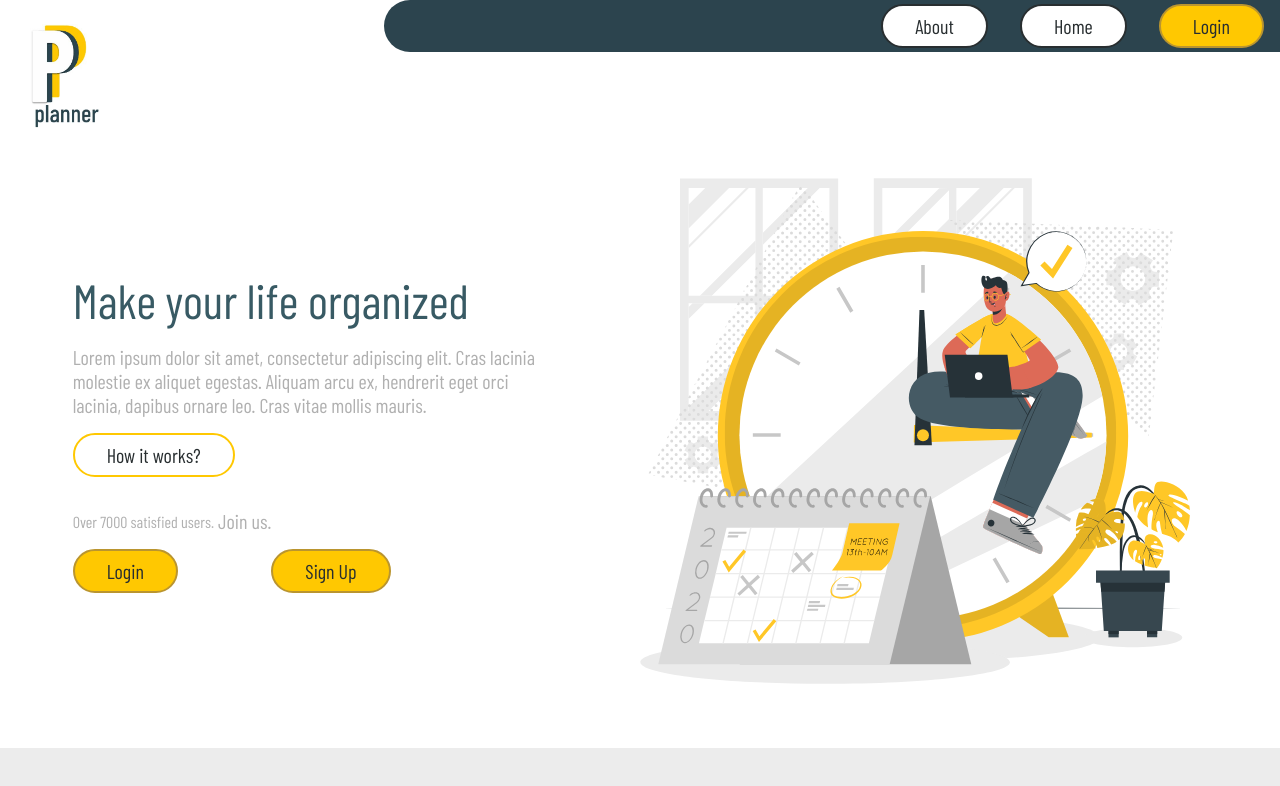
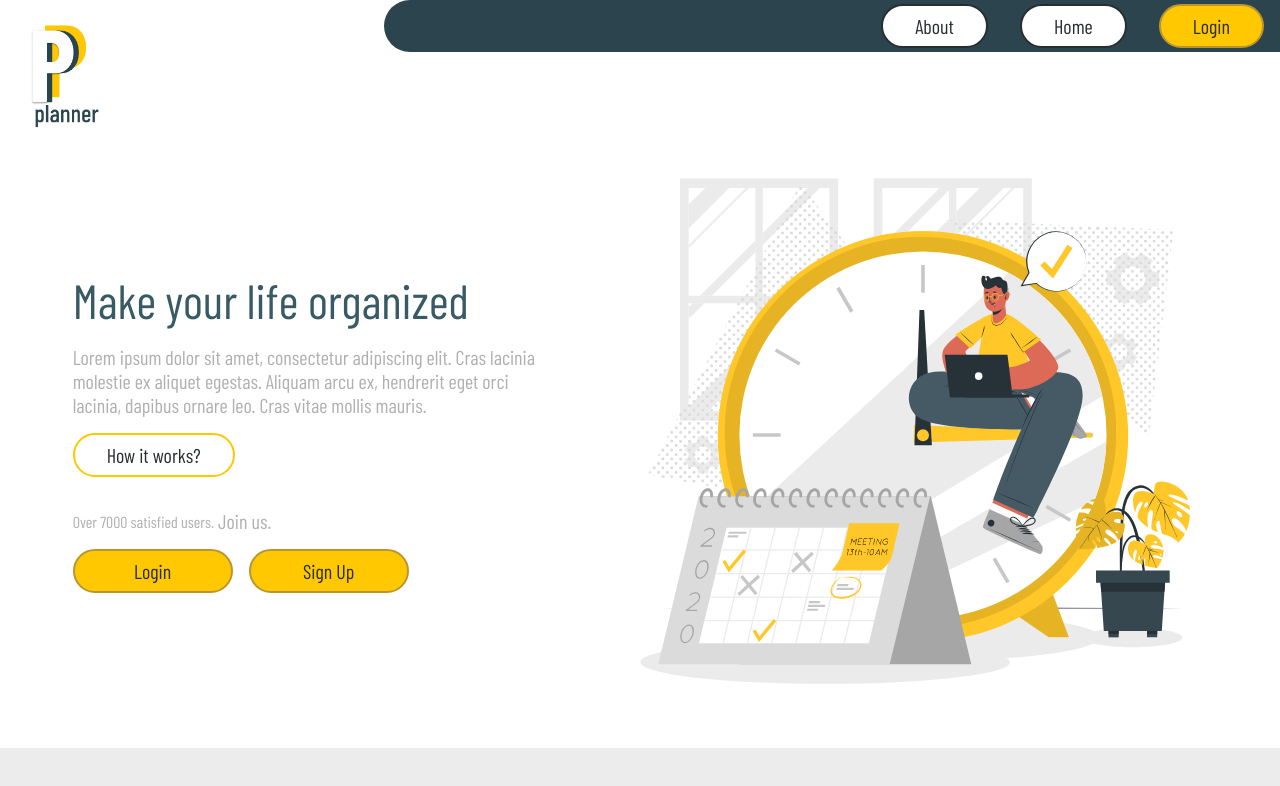
Before and after one commit to monika1127/PlannerApp, a React (Create React App) app: page / in a window 1280 px wide. Shown: the top 786 px of the page. Built offline with nearby package versions, Linux system fonts and the light colour scheme.

Commit message:
links styling home page

```diff
--- a/src/stylesheet/application.css
+++ b/src/stylesheet/application.css
@@ -189,6 +189,7 @@
 .signIn__btn {
   margin: 16px 0px;
   text-decoration: none;
+  text-align: center;
   display: -webkit-box;
   display: -ms-flexbox;
   display: flex;
@@ -268,13 +269,13 @@
     display: -webkit-box;
     display: -ms-flexbox;
     display: flex;
-    -webkit-box-pack: justify;
-        -ms-flex-pack: justify;
-            justify-content: space-between;
+    width: 100%;
     padding: 0px 16px;
   }
   .signIn__btns .signIn__btn {
     margin: 0px;
+    width: 160px;
+    margin-right: 16px;
   }
 }
 
--- a/src/stylesheet/components/_homePage.sass
+++ b/src/stylesheet/components/_homePage.sass
@@ -50,6 +50,7 @@
 .signIn__btn
     margin: 16px 0px
     text-decoration: none
+    text-align: center
     @include flex-centered
 
 @media(min-width: 768px)
@@ -88,13 +89,14 @@
         .signIn__slogan--main
             font-size: $font-size-base
             padding-left: 4px
-
     .signIn__btns
         display: flex
-        justify-content: space-between
+        width: 100%
         padding: 0px 16px
         .signIn__btn
             margin: 0px
+            width: 160px
+            margin-right: 16px
 
 @media(min-width: 992px)
     .theme__picture
```
Also changed, not shown: 1 other file (tests, documents, lock files or other folders).
